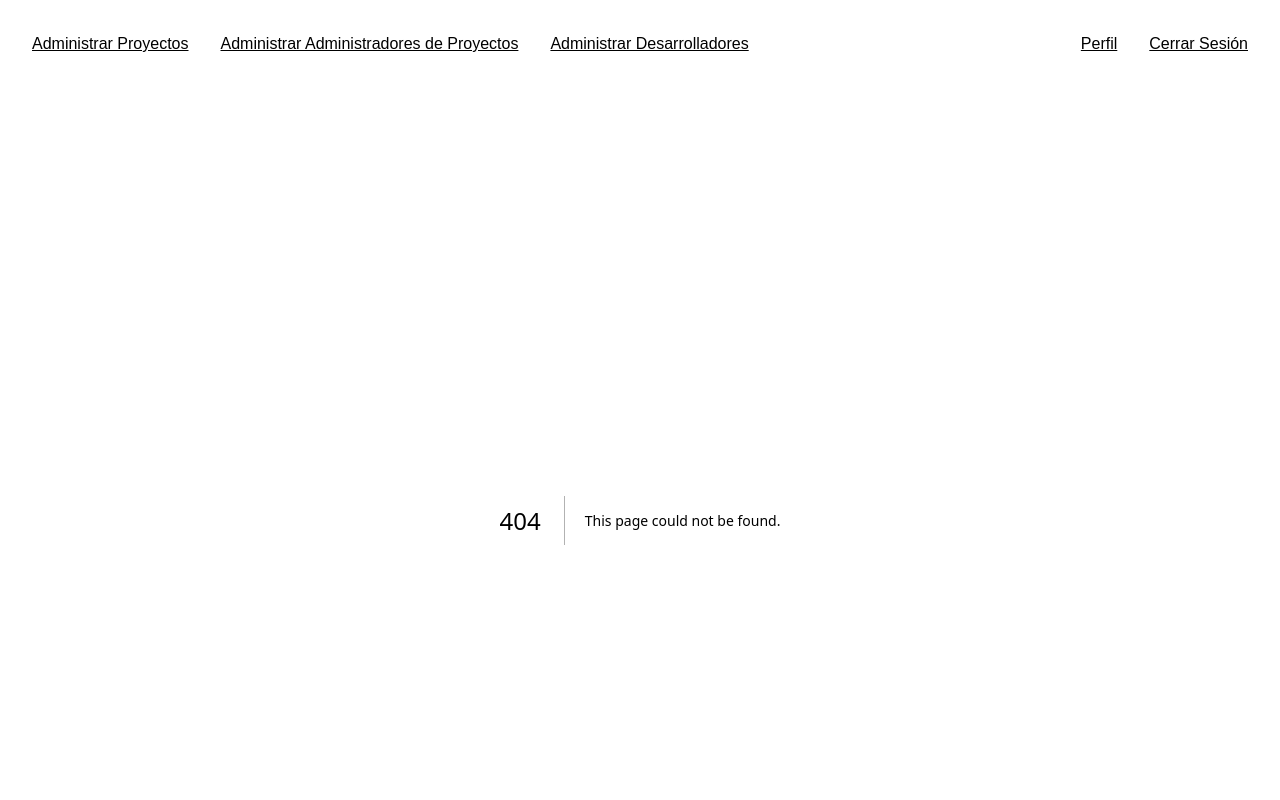
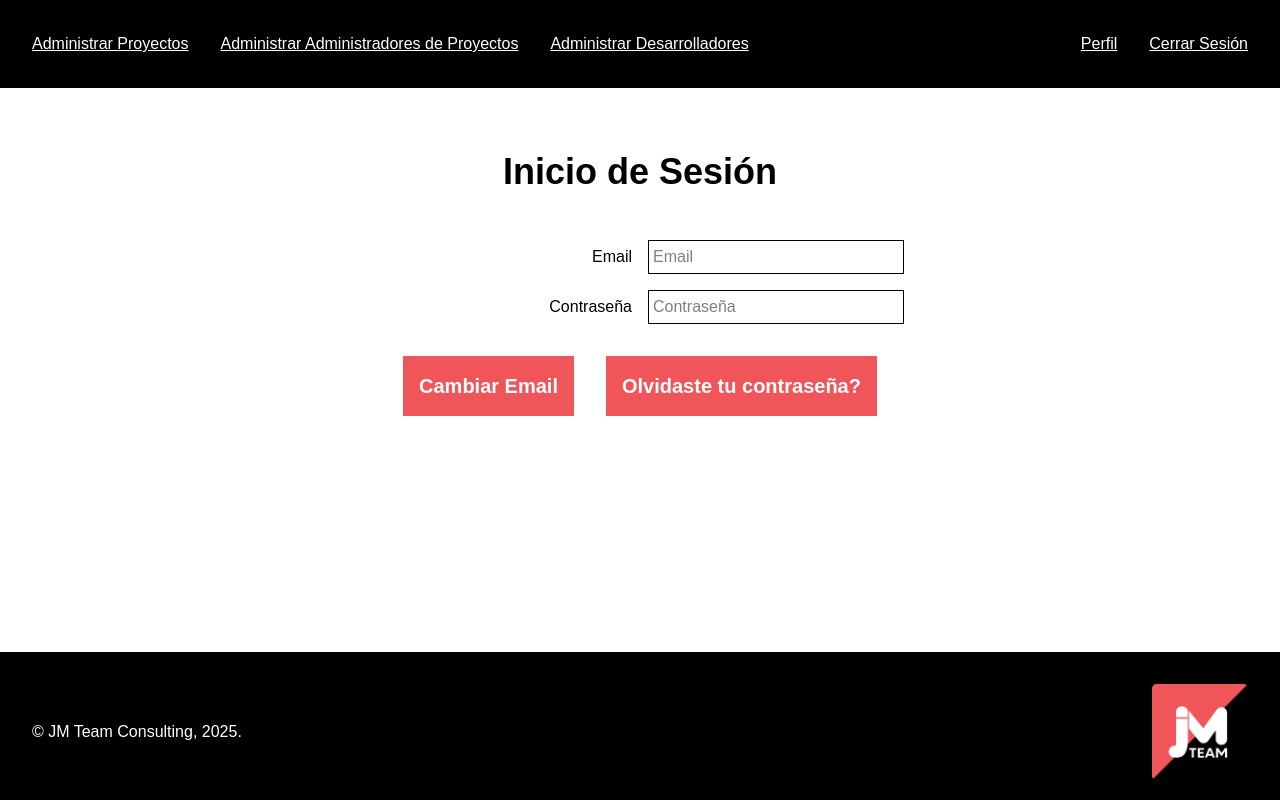
Before and after one commit to ianpn-sena/GA7-220501096-AA4-EV03, a Next.js app: page /login in a window 1280 px wide. Before the commit this address had no page. Shown: the top 800 px of the page. Built offline with nearby package versions, Linux system fonts and the light colour scheme; no server answers.

Commit message:
Implementado chequeo de presencia de sesiones y formulario sencillo de inicio de sesión.

```diff
--- a/next.config.mjs
+++ b/next.config.mjs
@@ -1,4 +1,8 @@
 /** @type {import('next').NextConfig} */
-const nextConfig = {};
+const nextConfig = {
+    env: {
+        API_ROOT: "http://localhost:8080/api/v1"
+    }
+};
 
 export default nextConfig;
--- /dev/null
+++ b/src/app/login/PageContent.jsx
@@ -0,0 +1,56 @@
+"use client";
+
+import { FormButton } from "@/components/Links";
+import { FormButton as UnimplementedFormButton } from "@/components/Unimplemented";
+
+export default function LoginContent() {
+    const postForm = async (form) => {
+        try {
+            const response = await fetch(form.action, {
+                method: "POST",
+                body: new FormData(form)
+            });
+
+            if (!response.ok) {
+                throw new Error("Error en la solicitud.");
+            }
+
+            alert("Success!");
+        } catch (e) {
+            console.log(e);
+            alert(`Error encontrado:\n\n${e.message}`);
+        }
+    };
+
+    const handleSubmitForm = (e) => {
+        e.preventDefault();
+
+        const form = e.currentTarget;
+
+        if (form.checkValidity()) {
+            postForm(form);
+            return;
+        }
+
+        form.reportValidity();
+    };
+
+    return (
+        <main className="flex flex-col items-center bg-background text-primary text-center p-8 sm:min-h-[500px]">
+            <h1 className="text-4xl font-extrabold mb-8">Inicio de Sesión</h1>
+
+            <form method="POST" action={`${process.env.API_ROOT}/login`} className="flex flex-col items-center w-full" onSubmit={handleSubmitForm}>
+                <div className="grid grid-cols-2 gap-4 my-4 items-center w-full">
+                    <label htmlFor="email" className="text-right">Email</label>
+                    <input type="email" id="email" name="email" placeholder="Email" className="border-solid border-1 p-1 w-full sm:w-3xs" required />
+                    <label htmlFor="password" className="text-right">Contraseña</label>
+                    <input type="password" id="password" name="password" placeholder="Contraseña" className="border-solid border-1 p-1 w-full sm:w-3xs" required />
+                </div>
+                <div className="flex items-center justify-center gap-8 w-full sm:w-3/5">
+                    <FormButton type="submit" value="Cambiar Email" />
+                    <UnimplementedFormButton type="button" value="Olvidaste tu contraseña?" />
+                </div>
+            </form>
+        </main>
+    );
+}
--- /dev/null
+++ b/src/app/login/page.jsx
@@ -0,0 +1,16 @@
+import { cookies } from 'next/headers'
+import { redirect } from "next/navigation";
+import LoginContent from './PageContent';
+
+export default async function LoginPage() {
+    const cookieStore = await cookies();
+    const token = cookieStore.get('SGPS_SESSION');
+
+    console.log("token: " + JSON.stringify(token));
+
+    if (token) {
+        redirect("/");
+    }
+
+    return <LoginContent />
+}
--- a/src/app/page.jsx
+++ b/src/app/page.jsx
@@ -1,5 +1,15 @@
+import { cookies } from 'next/headers'
 import { redirect } from "next/navigation";
 
-export default function Home() {
-  redirect("/administracion");
+export default async function Home() {
+	const cookieStore = await cookies();
+	const token = cookieStore.get('SGPS_SESSION');
+
+	if (token) {
+		return (
+			<p>{ token }</p>
+		);
+	}
+
+	redirect("/login");
 };
--- /dev/null
+++ b/src/components/Links.jsx
@@ -0,0 +1,19 @@
+"use client";
+
+export function ButtonAnchor({ children, onClickHandler }) {
+  return (
+    <a href="#" className="block bg-secondary text-background font-bold my-4 p-4 text-xl" onClick={onClickHandler}>{children}</a>
+  );
+}
+
+export function FormButton({ type, value, onClickHandler }) {
+  return (
+    <input type={type} value={value} className="block bg-secondary text-background font-bold my-4 p-4 text-xl" onClick={type != "submit" ? onClickHandler : undefined} />
+  );
+}
+
+export function Anchor({ children, title, selected, onClickHandler }) {
+  return (
+    <a href="#" className={selected ? "bold text-secondary" : "underline"} title={title} onClick={onClickHandler}>{children}</a>
+  );
+}
```
Also changed, not shown: src/app/administracion/page.jsx (indentation only).
